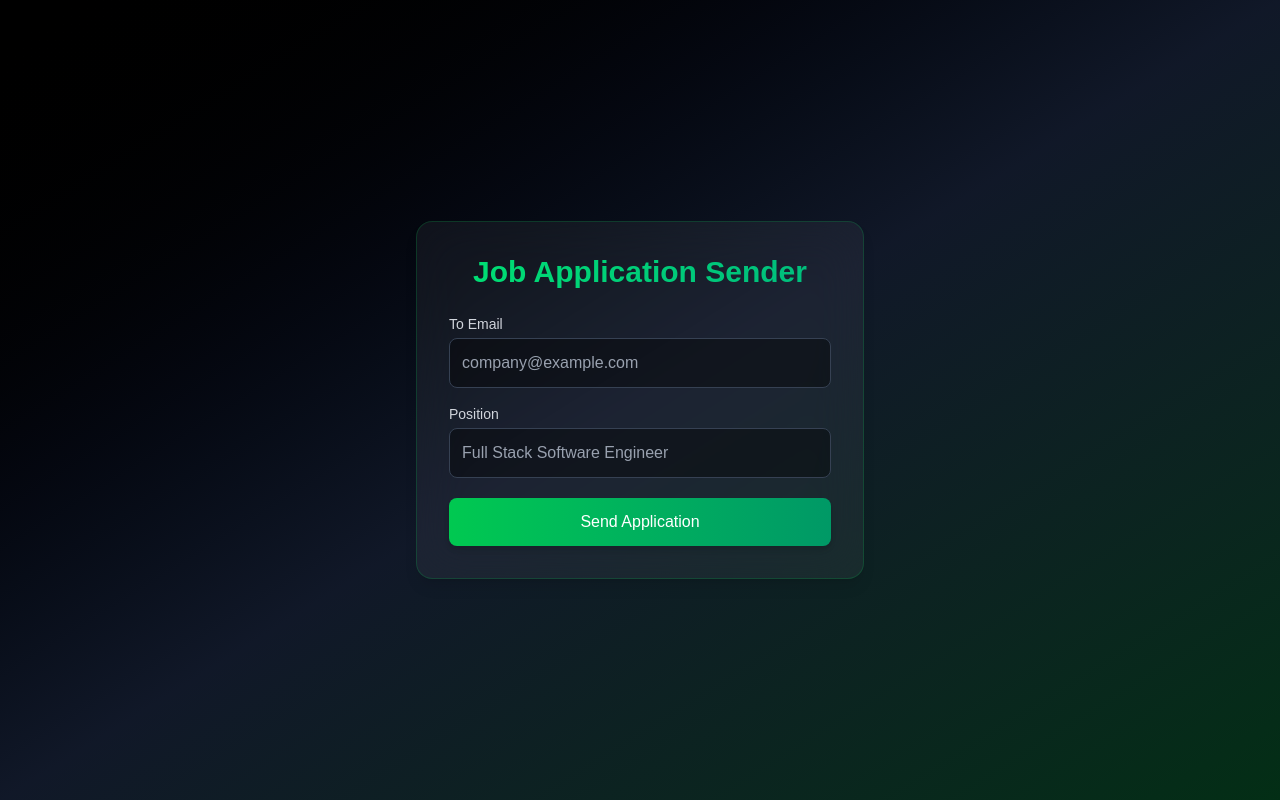
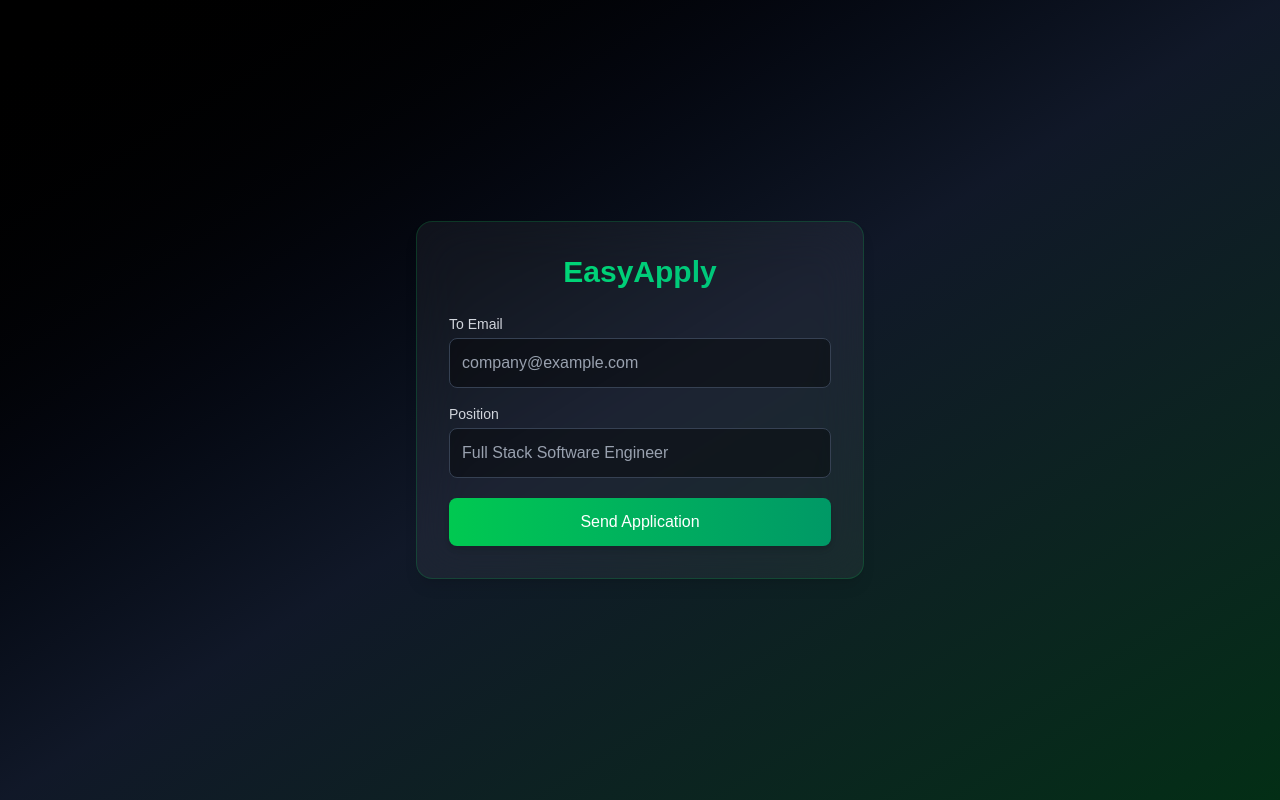
Before and after one commit to DanushkaMadush/EasyApply, a Next.js app: page / in a window 1280 px wide. Built offline with nearby package versions, Linux system fonts and the light colour scheme.

Commit message:
feat: changed app title

```diff
--- a/app/page.tsx
+++ b/app/page.tsx
@@ -56,7 +56,7 @@ export default function Home() {
       <div className="w-full max-w-md bg-white/5 backdrop-blur-xl border border-green-500/20 rounded-2xl shadow-lg p-6 sm:p-8">
         {/* Title */}
         <h1 className="text-2xl sm:text-3xl font-bold text-center mb-6 bg-linear-to-r from-green-400 to-emerald-500 bg-clip-text text-transparent">
-          Job Application Sender
+          EasyApply
         </h1>
 
         {/* Email Input */}
```
